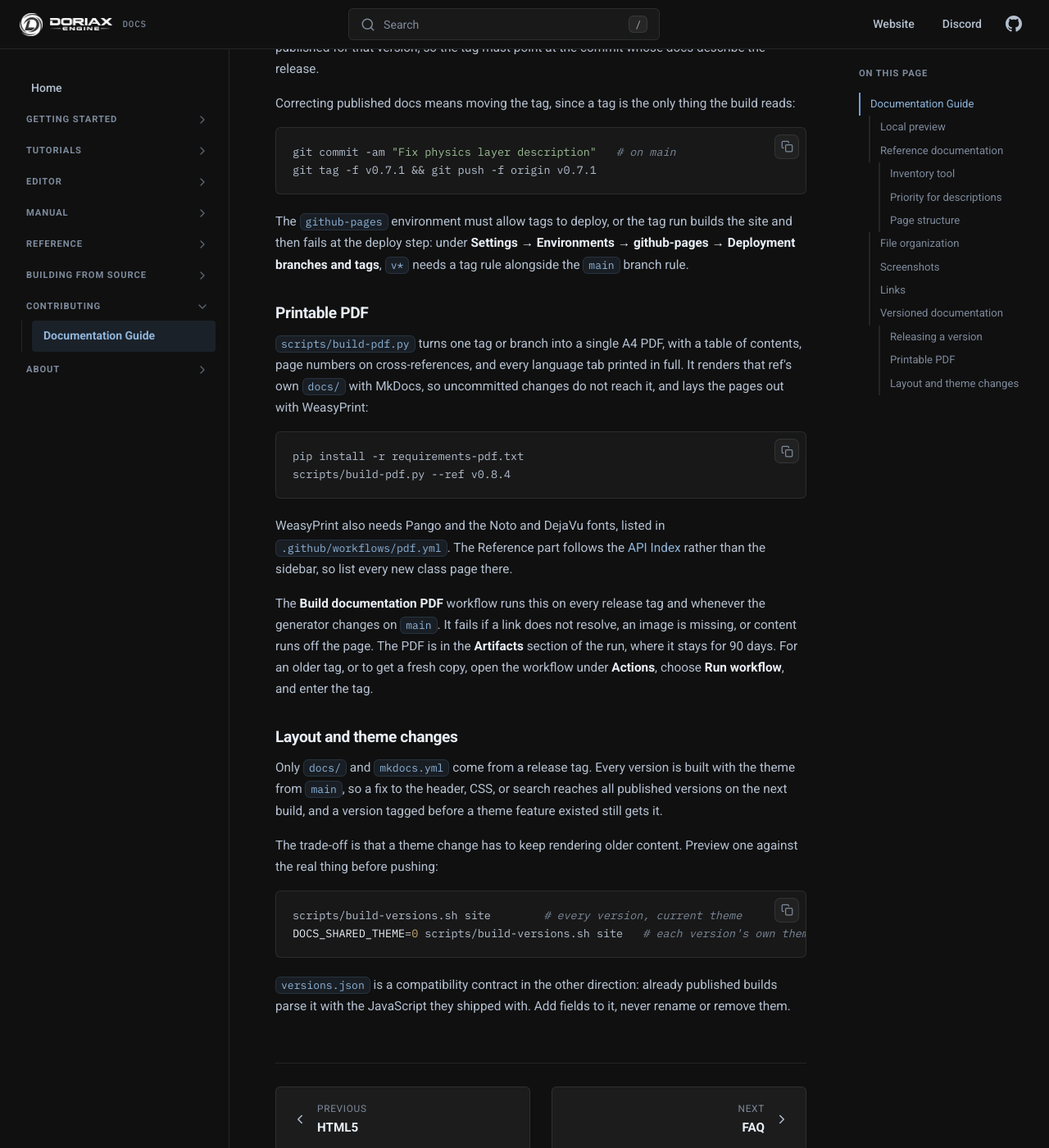
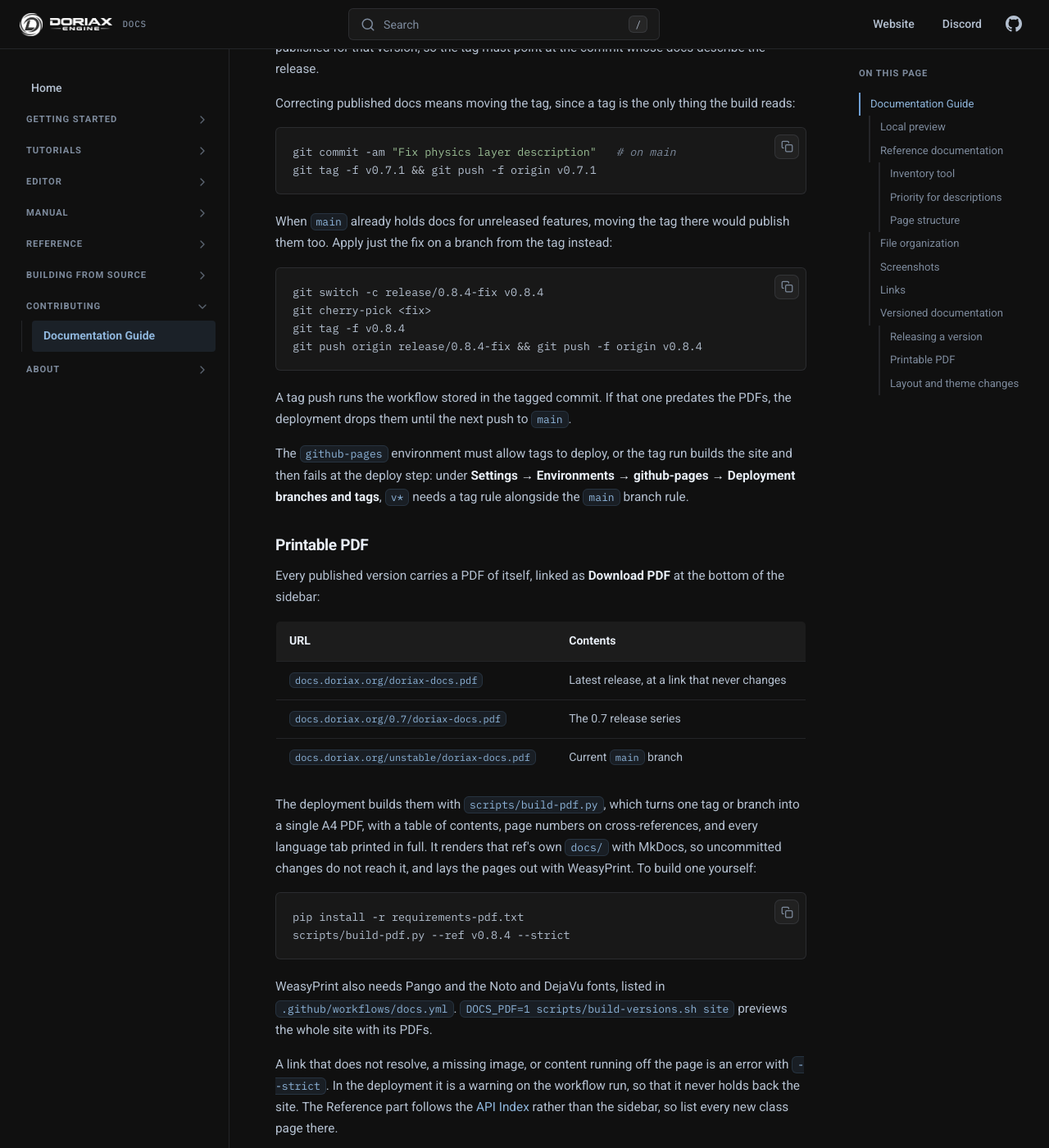
Before and after one commit to doriaxengine/doriax-docs, an MkDocs documentation site: the page built from docs/contributing/documentation-guide.md, in a window 1280 px wide and 1400 px high, scrolled down 3095 px. Shown: the whole window at 82% size. Built offline with MkDocs 1.6.1, drawn with Linux system fonts in a browser that asks for light colours; comment, search, counter and statistics services are not loaded.

Commit message:
Published a PDF of each version on the docs site

````diff
--- a/docs/contributing/documentation-guide.md
+++ b/docs/contributing/documentation-guide.md
@@ -126,6 +126,19 @@ git commit -am "Fix physics layer description"   # on main
 git tag -f v0.7.1 && git push -f origin v0.7.1
 ```
 
+When `main` already holds docs for unreleased features, moving the tag there would
+publish them too. Apply just the fix on a branch from the tag instead:
+
+```bash
+git switch -c release/0.8.4-fix v0.8.4
+git cherry-pick <fix>
+git tag -f v0.8.4
+git push origin release/0.8.4-fix && git push -f origin v0.8.4
+```
+
+A tag push runs the workflow stored in the tagged commit. If that one predates the
+PDFs, the deployment drops them until the next push to `main`.
+
 The `github-pages` environment must allow tags to deploy, or the tag run builds
 the site and then fails at the deploy step: under **Settings → Environments →
 github-pages → Deployment branches and tags**, `v*` needs a tag rule alongside
@@ -133,26 +146,35 @@ the `main` branch rule.
 
 ### Printable PDF
 
-`scripts/build-pdf.py` turns one tag or branch into a single A4 PDF, with a table
-of contents, page numbers on cross-references, and every language tab printed in
-full. It renders that ref's own `docs/` with MkDocs, so uncommitted changes do not
-reach it, and lays the pages out with WeasyPrint:
+Every published version carries a PDF of itself, linked as **Download PDF** at the
+bottom of the sidebar:
+
+| URL | Contents |
+| --- | --- |
+| `docs.doriax.org/doriax-docs.pdf` | Latest release, at a link that never changes |
+| `docs.doriax.org/0.7/doriax-docs.pdf` | The 0.7 release series |
+| `docs.doriax.org/unstable/doriax-docs.pdf` | Current `main` branch |
+
+The deployment builds them with `scripts/build-pdf.py`, which turns one tag or branch
+into a single A4 PDF, with a table of contents, page numbers on cross-references, and
+every language tab printed in full. It renders that ref's own `docs/` with MkDocs, so
+uncommitted changes do not reach it, and lays the pages out with WeasyPrint. To build
+one yourself:
 
 ```bash
 pip install -r requirements-pdf.txt
-scripts/build-pdf.py --ref v0.8.4
+scripts/build-pdf.py --ref v0.8.4 --strict
 ```
 
 WeasyPrint also needs Pango and the Noto and DejaVu fonts, listed in
-`.github/workflows/pdf.yml`. The Reference part follows the
+`.github/workflows/docs.yml`. `DOCS_PDF=1 scripts/build-versions.sh site` previews
+the whole site with its PDFs.
+
+A link that does not resolve, a missing image, or content running off the page is an
+error with `--strict`. In the deployment it is a warning on the workflow run, so that
+it never holds back the site. The Reference part follows the
 [API Index](../reference/index.md) rather than the sidebar, so list every new class
 page there.
-
-The **Build documentation PDF** workflow runs this on every release tag and whenever
-the generator changes on `main`. It fails if a link does not resolve, an image is
-missing, or content runs off the page. The PDF is in the **Artifacts** section of the
-run, where it stays for 90 days. For an older tag, or to get a fresh copy, open the
-workflow under **Actions**, choose **Run workflow**, and enter the tag.
 
 ### Layout and theme changes
 
--- a/mkdocs.yml
+++ b/mkdocs.yml
@@ -29,6 +29,8 @@ extra:
   # Archived and unstable builds are kept out of search engines so the
   # canonical stable docs at the site root are the ones that get indexed.
   version_noindex: false
+  # Whether this build has a doriax-docs.pdf to link to. See scripts/build-versions.sh.
+  version_pdf: false
 
   social:
     - name: GitHub
--- a/theme/css/doriax.css
+++ b/theme/css/doriax.css
@@ -285,8 +285,26 @@ a:hover { color: var(--accent-3); }
   height: calc(100vh - var(--header-height));
   overflow-y: auto;
   border-right: 1px solid var(--border-color);
+  display: flex;
+  flex-direction: column;
 }
-.dx-sidebar-inner { padding: 28px 16px 60px 24px; }
+.dx-sidebar-inner { padding: 28px 16px 60px 24px; flex: 1 0 auto; }
+
+/* Stays in view at the bottom of the sidebar, however far the nav scrolls. */
+.dx-sidebar-pdf {
+  position: sticky;
+  bottom: 0;
+  display: flex;
+  align-items: center;
+  gap: 8px;
+  padding: 12px 16px 12px 24px;
+  font-size: 0.84rem;
+  color: var(--text-secondary);
+  background: var(--bg-primary);
+  border-top: 1px solid var(--border-color);
+  transition: color var(--transition);
+}
+.dx-sidebar-pdf:hover { color: var(--text-primary); }
 
 /* Always position:fixed so it never participates in the desktop grid layout */
 .dx-sidebar-scrim {
--- a/theme/partials/sidebar.html
+++ b/theme/partials/sidebar.html
@@ -27,5 +27,11 @@
       {{ render_nav(nav) }}
     </nav>
   </div>
+  {%- if config.extra.version_pdf %}
+  <a class="dx-sidebar-pdf" href="{{ base_url }}/doriax-docs.pdf" download="doriax-docs-{{ config.extra.version }}.pdf">
+    <svg width="15" height="15" viewBox="0 0 24 24" fill="none" stroke="currentColor" stroke-width="2" stroke-linecap="round" stroke-linejoin="round"><path d="M21 15v4a2 2 0 0 1-2 2H5a2 2 0 0 1-2-2v-4"/><polyline points="7 10 12 15 17 10"/><line x1="12" y1="15" x2="12" y2="3"/></svg>
+    Download PDF
+  </a>
+  {%- endif %}
 </aside>
 <div class="dx-sidebar-scrim" id="dx-sidebar-scrim"></div>
````
Also changed, not shown: 4 other files.
